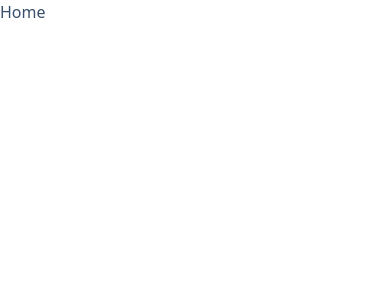
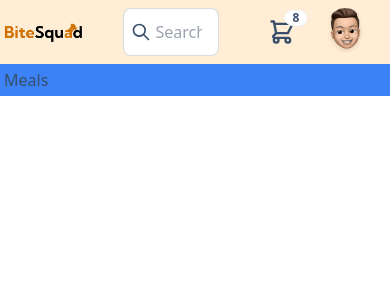
Before and after one commit to opajkovic/lunch_break, a React (Vite) app: page / in a window 390 px wide. Shown: the top 300 px of the page. Built offline with nearby package versions, Linux system fonts and the light colour scheme.

Commit message:
responsive home

```diff
--- /dev/null
+++ b/src/components/Header.jsx
@@ -0,0 +1,98 @@
+import logo from "../assets/BiteSquad.png";
+import profilImg from "../assets/profileimg.png";
+
+const Header = () => {
+  return (
+    <div className="navbar bg-orange-100 p-1 md:p-8">
+      <div className="flex-1">
+        <a>
+          <img className="md:w-48 w-24 " src={logo} alt="logo" />
+        </a>
+      </div>
+      <div className="form-control flex-auto">
+        <div className="relative">
+          <span className="absolute inset-y-0 left-2 flex items-center">
+            <svg
+              xmlns="http://www.w3.org/2000/svg"
+              className="h-5 w-5"
+              fill="none"
+              viewBox="0 0 24 24"
+              stroke="currentColor"
+            >
+              <path
+                strokeLinecap="round"
+                strokeLinejoin="round"
+                strokeWidth="2"
+                d="M21 21l-6-6m2-5a7 7 0 11-14 0 7 7 0 0114 0z"
+              />
+            </svg>
+          </span>
+          <input
+            type="text"
+            placeholder="Search"
+            className="input input-bordered w-24 pl-8 md:w-auto sm:mr-8"
+          />
+        </div>
+      </div>
+
+      <div className="flex-none pr-4 sm:pr-1">
+        <div className="dropdown dropdown-end pr-4">
+          <label tabIndex={0} className="btn btn-ghost btn-circle">
+            <div className="indicator">
+              <svg
+                xmlns="http://www.w3.org/2000/svg"
+                className="h-7 w-7"
+                fill="none"
+                viewBox="0 0 24 24"
+                stroke="currentColor"
+              >
+                <path
+                  strokeLinecap="round"
+                  strokeLinejoin="round"
+                  strokeWidth="2"
+                  d="M3 3h2l.4 2M7 13h10l4-8H5.4M7 13L5.4 5M7 13l-2.293 2.293c-.63.63-.184 1.707.707 1.707H17m0 0a2 2 0 100 4 2 2 0 000-4zm-8 2a2 2 0 11-4 0 2 2 0 014 0z"
+                />
+              </svg>
+              <span className="badge badge-sm indicator-item">8</span>
+            </div>
+          </label>
+          <div
+            tabIndex={0}
+            className="mt-3 z-[1] card card-compact dropdown-content w-52 bg-base-100 shadow"
+          >
+            <div className="card-body">
+              <span className="font-bold text-lg">8 Items</span>
+              <span className="text-info">Subtotal: $999</span>
+              <div className="card-actions">
+                <button className="btn btn-primary btn-block">View cart</button>
+              </div>
+            </div>
+          </div>
+        </div>
+        <div className="dropdown dropdown-end">
+          <label tabIndex={0} className="btn btn-ghost btn-circle avatar">
+            <div className="w-15 rounded-full">
+              <img alt="avatar" src={profilImg} />
+            </div>
+          </label>
+          <ul
+            tabIndex={0}
+            className="menu menu-sm dropdown-content mt-3 z-[1] p-2 shadow bg-base-100 rounded-box w-52"
+          >
+            <li>
+              <a className="justify-between">Profile</a>
+            </li>
+            <li>
+              <a>Settings</a>
+            </li>
+            <li>
+              <a>Logout</a>
+            </li>
+          </ul>
+        </div>
+      </div>
+    </div>
+  );
+};
+
+export default Header;
--- a/src/components/index.jsx
+++ b/src/components/index.jsx
@@ -1 +1,2 @@
-export {default as FormInput} from './FormInput'
+export {default as FormInput} from './FormInput';
+export {default as Header} from './Header';
--- /dev/null
+++ b/src/pages/Cart.jsx
@@ -0,0 +1,10 @@
+
+const Cart = () => {
+  return (
+    <div className="md:w-1/3 w-full md:flex hidden bg-green-500 p-1 md:p-8 ">
+    Cart
+    </div>
+  )
+}
+
+export default Cart
--- a/src/pages/Home.jsx
+++ b/src/pages/Home.jsx
@@ -1,7 +1,15 @@
+import { Header } from "../components";
+import {Cart, Meals} from "./";
 
 const Home = () => {
   return (
-    <div className="capitalize">Home</div>
+    <section className="container mx-auto">
+      <Header />
+      <div className="container mx-auto flex flex-wrap">
+          <Meals />
+          <Cart />
+      </div>
+    </section>
   )
 }
 
--- a/src/pages/Meals.jsx
+++ b/src/pages/Meals.jsx
@@ -1,7 +1,7 @@
 
 const Meals = () => {
   return (
-    <div>Meals</div>
+    <div className="md:w-2/3 w-full bg-blue-500 p-1 md:p-8">Meals</div>
   )
 }
 
--- a/src/pages/index.jsx
+++ b/src/pages/index.jsx
@@ -4,3 +4,4 @@
 export {default as Error} from './Error'
 export {default as ErrorItem} from './ErrorItem'
 export {default as Meals} from './Meals'
+export {default as Cart} from './Cart'
```
Also changed, not shown: src/assets/profileimg.png (added).
